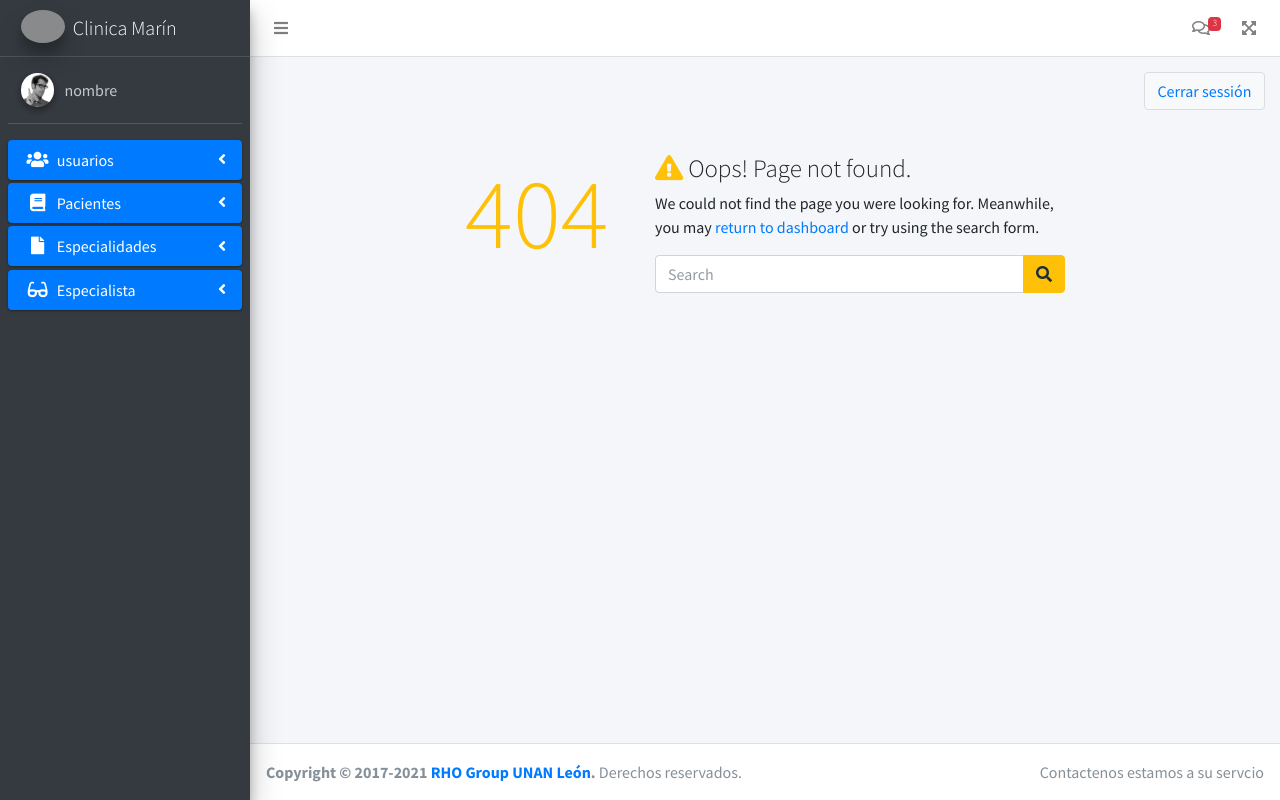
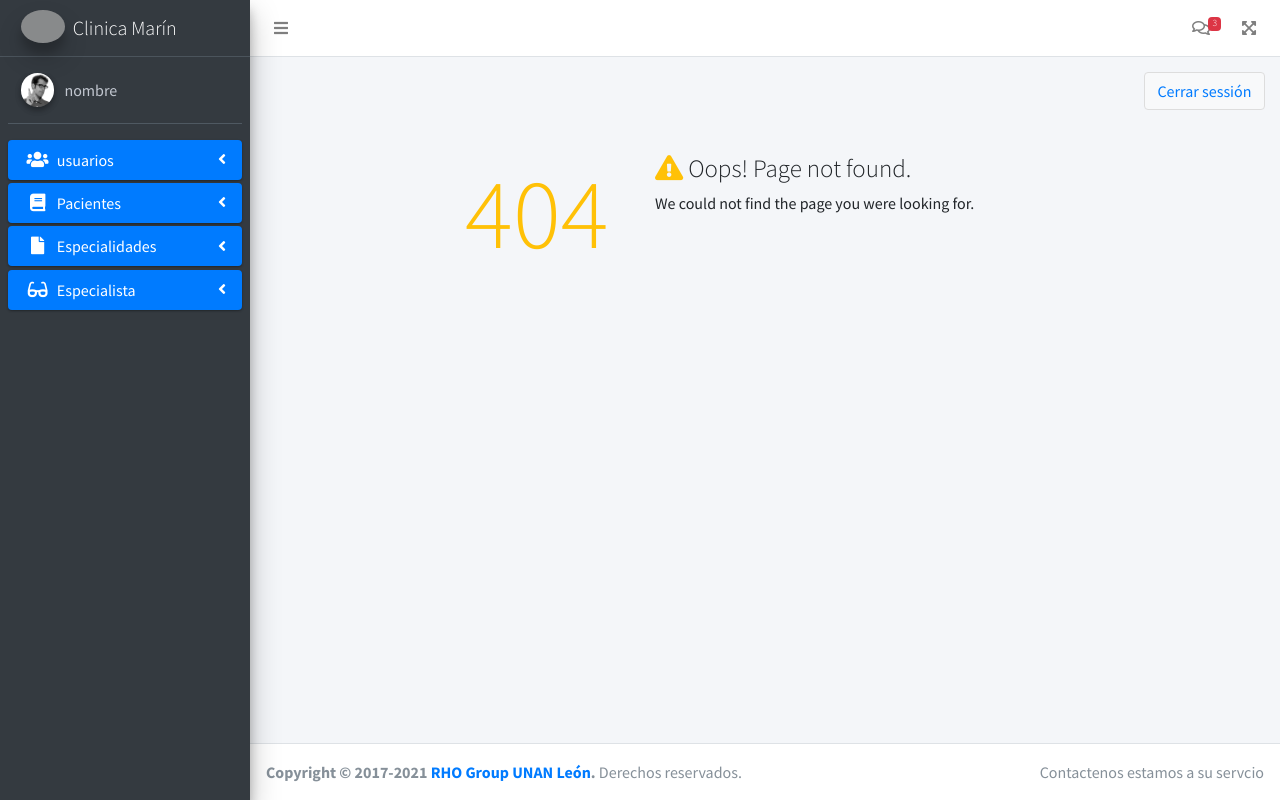
Before and after one commit to julito/cmarin2, a PHP site: page /cmarin2/Modulos/404 in a window 1280 px wide. Run offline with PHP 8.4, Linux system fonts and the light colour scheme; some libraries are stand-ins or nearby versions; grey boxes are pictures that could not be loaded.

Commit message:
Update 404.php

```diff
--- a/Vistas/Modulos/404.php
+++ b/Vistas/Modulos/404.php
@@ -8,20 +8,8 @@
 
           <p>
             We could not find the page you were looking for.
-            Meanwhile, you may <a href="../../index.html">return to dashboard</a> or try using the search form.
-          </p>
+            </p>
 
-          <form class="search-form">
-            <div class="input-group">
-              <input type="text" name="search" class="form-control" placeholder="Search">
-
-              <div class="input-group-append">
-                <button type="submit" name="submit" class="btn btn-warning"><i class="fas fa-search"></i>
-                </button>
-              </div>
-            </div>
-            <!-- /.input-group -->
-          </form>
         </div>
         <!-- /.error-content -->
       </div>
```
